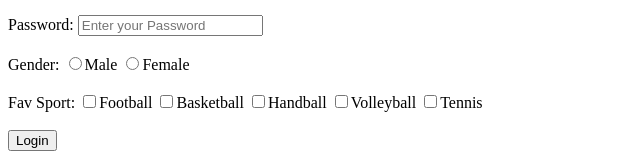
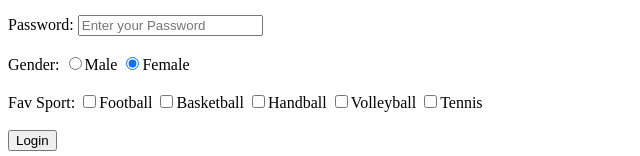
Before and after one commit to mariamamin4/Creativa, a plain HTML site: page task-3/index.html in a window 1280 px wide. Shown: the part 1663-1819 px from the top of the page, 0-640 px from the left. Drawn offline with Linux system fonts and the light colour scheme.

Commit message:
Add checked on radio

```diff
--- a/task-3/index.html
+++ b/task-3/index.html
@@ -143,10 +143,13 @@
         for="male"
         >Male</label
       >
-      <input type="radio" value="woman" name="gender" id="female" /><label
-        for="female"
-        >Female</label
-      >
+      <input
+        type="radio"
+        value="woman"
+        name="gender"
+        id="female"
+        checked
+      /><label for="female">Female</label>
       <br />
       <br />
       <label>Fav Sport:</label>
```
